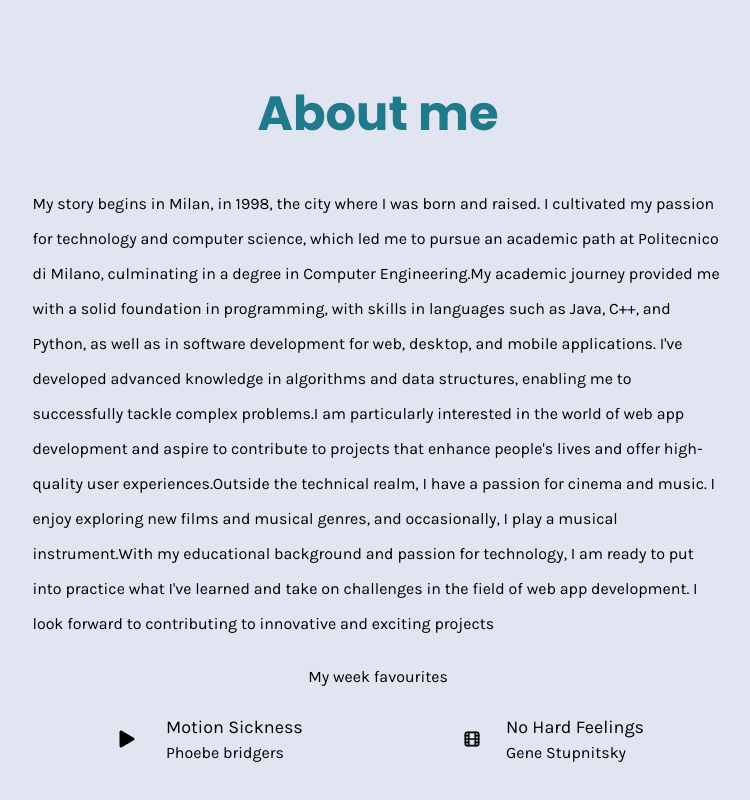
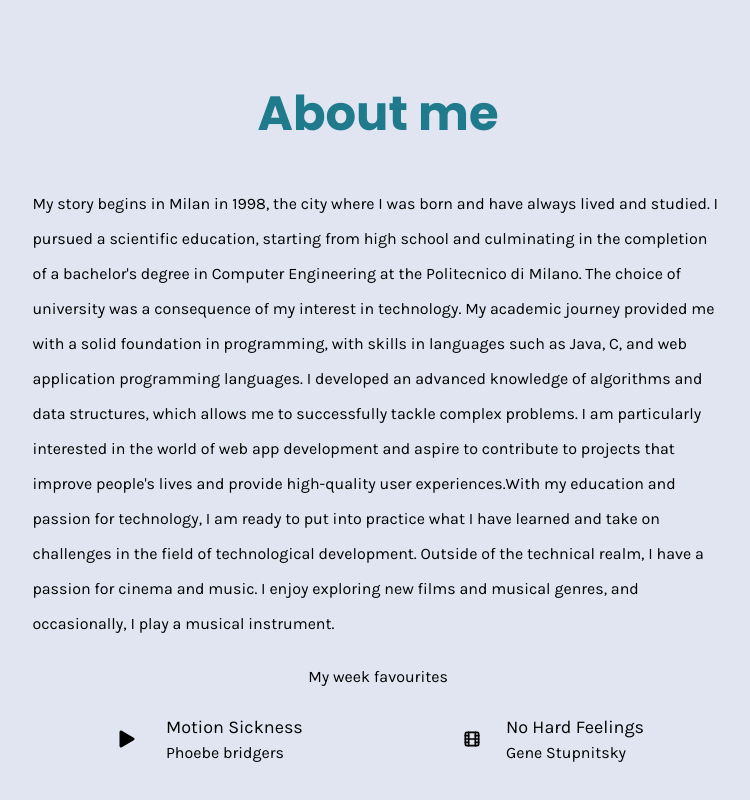
Before and after one commit to stefano-dasilva/portfolio, a React (Create React App) app in the folder client/: page / in a window 1280 px wide. Shown: the part 987-1787 px from the top of the page, without its empty margins (262-1012 px from the left). Built offline with nearby package versions, Linux system fonts and the light colour scheme; no server answers.

Commit message:
translation

```diff
--- a/client/src/sections/About/index.js
+++ b/client/src/sections/About/index.js
@@ -7,7 +7,7 @@ const content = {
     italiano:
       "La mia storia inizia a Milano, nel 1998, città in cui sono nato e ho sempre vissuto e studiato.  Ho seguito un corso di studi scientifico, partendo dal liceo  per culminare nel conseguimento della laurea triennale in ingegneria Informatica al Politecnico di Milano. La scelta universitaria è stata la conseguenza per un interesse verso la tecnologia Il  percorso accademico mi ha fornito una solida formazione in programmazione, con competenze in linguaggi quali Java, C e i linguaggi di programmazione di webapp. Ho sviluppato una conoscenza avanzata di algoritmi e strutture dati, che mi consente di affrontare con successo problemi complessi.Sono particolarmente interessato al mondo dello sviluppo di web-app, e ambisco a contribuire a progetti che migliorino la vita delle persone e offrano esperienze utente di alta qualità.    . Con la mia formazione e la mia passione per la tecnologia, sono pronto a mettere in pratica ciò che ho appreso e ad affrontare le sfide nel campo dello sviluppo tecnologico.Al di fuori dell'ambito tecnico, nutro una passione per il cinema e la musica. Mi piace esplorare nuovi film e generi musicali,e occasionalmente suono uno strumento.",
     english:
-      "My story begins in Milan, in 1998, the city where I was born and raised. I cultivated my passion for technology and computer science, which led me to pursue an academic path at Politecnico di Milano, culminating in a degree in Computer Engineering.My academic journey provided me with a solid foundation in programming, with skills in languages such as Java, C++, and Python, as well as in software development for web, desktop, and mobile applications. I've developed advanced knowledge in algorithms and data structures, enabling me to successfully tackle complex problems.I am particularly interested in the world of web app development and aspire to contribute to projects that enhance people's lives and offer high-quality user experiences.Outside the technical realm, I have a passion for cinema and music. I enjoy exploring new films and musical genres, and occasionally, I play a musical instrument.With my educational background and passion for technology, I am ready to put into practice what I've learned and take on challenges in the field of web app development. I look forward to contributing to innovative and exciting projects",
+      "My story begins in Milan in 1998, the city where I was born and have always lived and studied. I pursued a scientific education, starting from high school and culminating in the completion of a bachelor's degree in Computer Engineering at the Politecnico di Milano. The choice of university was a consequence of my interest in technology. My academic journey provided me with a solid foundation in programming, with skills in languages such as Java, C, and web application programming languages. I developed an advanced knowledge of algorithms and data structures, which allows me to successfully tackle complex problems. I am particularly interested in the world of web app development and aspire to contribute to projects that improve people's lives and provide high-quality user experiences.With my education and passion for technology, I am ready to put into practice what I have learned and take on challenges in the field of technological development. Outside of the technical realm, I have a passion for cinema and music. I enjoy exploring new films and musical genres, and occasionally, I play a musical instrument.",
   },
 };
 
```
Also changed, not shown: 1 other file (tests, documents, lock files or other folders).
